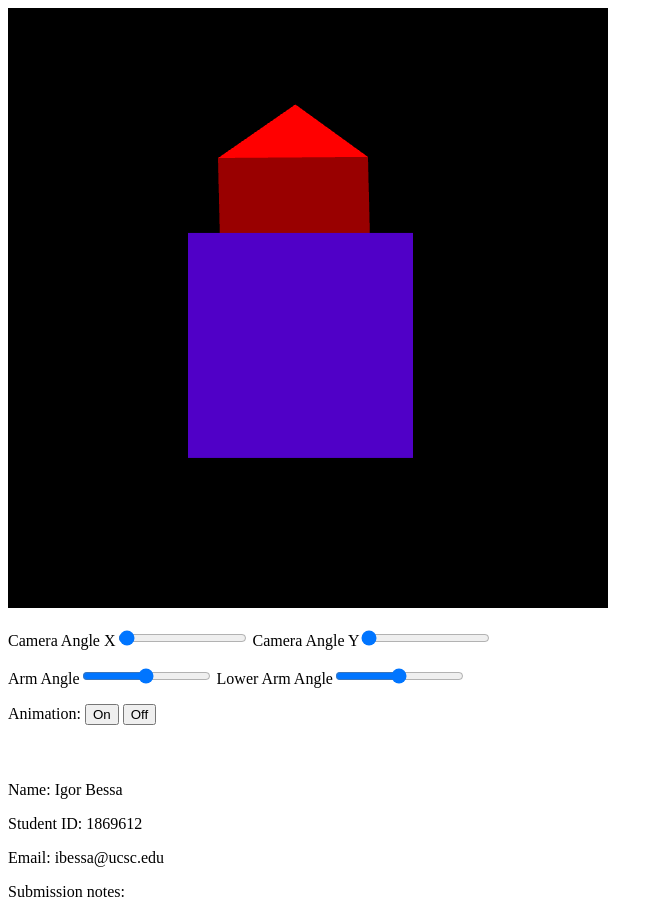
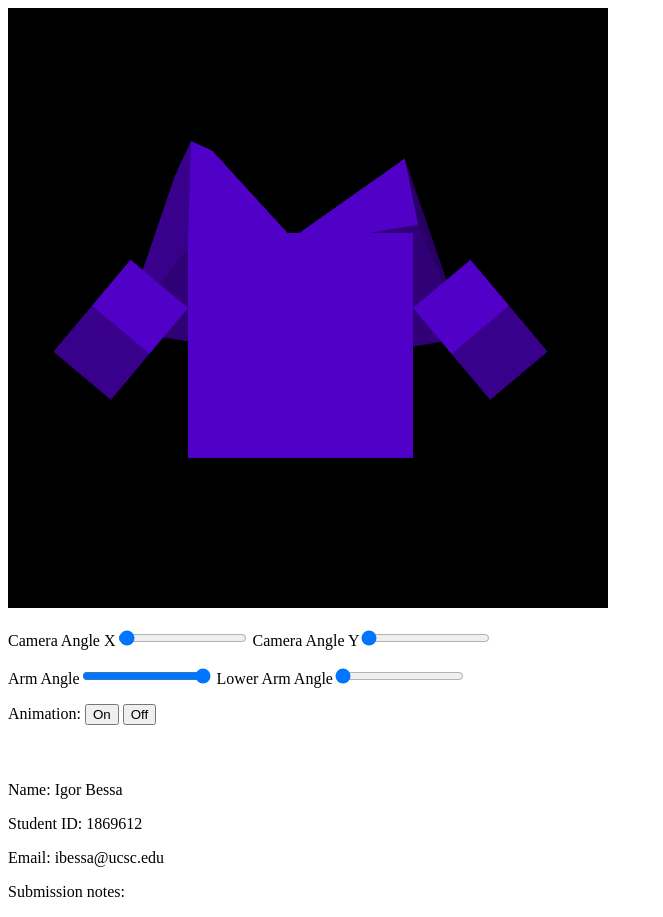
Before and after one commit to eeg0re/Asg2, a plain HTML site: page index.html in a window 1280 px wide. Shown: the whole page, without its empty margins (0-663 px from the left). Drawn offline with Linux system fonts and the light colour scheme; animation ran at ten frames a second.

Commit message:
Posable upper and lower arms

```diff
--- a/index.html
+++ b/index.html
@@ -16,8 +16,8 @@
           Camera Angle Y<input type="range" min="0" max="360" value="0" class="slider" id="angleSliderY">
         </p>
         <p>
-          Arm Angle<input type="range" min="-45" max="45" value="0" class="slider" id="armSlider">
-          Lower Arm Angle<input type="range" min="-45" max="45" value="0" class="slider" id="lowerArmSlider">
+          Arm Angle<input type="range" min="-45" max="0" value="14" class="slider" id="armSlider">
+          Lower Arm Angle<input type="range" min="0" max="45" value="0" class="slider" id="lowerArmSlider">
         </p>
         <p>
           Animation: <input type="button" value="On" id="animationBttn">
--- a/src/BlockyAnimal.js
+++ b/src/BlockyAnimal.js
@@ -37,9 +37,12 @@ let g_selectedColor = [1.0, 1.0, 1.0, 1.0];
 let g_selectedSegments = 10;
 let g_globalAngleX = 0.0;
 let g_globalAngleY = 0.0;
-let g_armAngle = 0.0;
+let g_armAngle = -40.0;
 let g_lowerArmAngle = 0.0;
 let g_animationOn = false;
+
+// colors for gengar
+let purple = [0.314, 0.0, 0.78, 1.0];
 
 function setupWebGL() {
     // Retrieve <canvas> element
@@ -121,39 +124,71 @@ function renderAllShapes() {
     //drawTriangle3D([-1.0,0.0,0.0, -0.5, -1.0, 0.0, 0.0, 0.0, 0.0]);
 
     // pass the matrix to rotate the shape
-    let globalRotMat = new Matrix4().rotate(g_globalAngleX, g_globalAngleY, 1, 0);
+    let globalRotMat = new Matrix4();
+    globalRotMat.rotate(g_globalAngleX, 0, 1, 0);
+    globalRotMat.rotate(g_globalAngleY, 1, 0, 0);
     gl.uniformMatrix4fv(u_GlobalRotateMatrix, false, globalRotMat.elements);
 
     let body = new Cube();
-    body.color = [0.314, 0.0, 0.78, 1.0];
+    body.color = purple;
     body.matrix.translate(-0.4, -0.5, 0.0);
     let bodyMatrix = new Matrix4(body.matrix);
     body.matrix.scale(0.75, 0.75, 0.75);
     body.render();
 
     let rightEar = new Pyramid();
-    rightEar.color = [1.0, 0.0, 0.0, 1.0];
-    rightEar.matrix = bodyMatrix;
-    rightEar.matrix.translate(0.1, 1, 0.25);
-    rightEar.matrix.rotate(45, 40, 1, 0);
-    rightEar.matrix.scale(0.5, 0.5, 0.5);
+    rightEar.color = purple;
+    rightEar.matrix = new Matrix4(bodyMatrix);
+    rightEar.matrix.translate(0.0, 0.7, 0.4);
+    rightEar.matrix.rotate(45, 50, -40, 0);
+    rightEar.matrix.scale(0.5, 0.7, 0.5);
     rightEar.render();
 
-    // let rightEar = new Cone();
-    // rightEar.color = [1.0, 0.0, 0.0, 1.0];
-    // rightEar.matrix = bodyMatrix;
-    // rightEar.matrix.translate(0.1, 0.6, 0.25);
-    // rightEar.matrix.rotate(-45, 40, 1, 0);
-    // rightEar.matrix.scale(2.5, 7, 1);
-    // rightEar.render();
+    let leftEar = new Pyramid();
+    leftEar.color = purple;
+    leftEar.matrix = new Matrix4(bodyMatrix);
+    leftEar.matrix.translate(0.3, 0.7, 0.4);
+    leftEar.matrix.rotate(55, 70, 30, 0);
+    leftEar.matrix.scale(0.5, 0.7, 0.5);
+    leftEar.render();
 
-    // let leftEar = new Cone();
-    // leftEar.color = [1.0, 0.0, 0.0, 1.0];
-    // leftEar.matrix = bodyMatrix;
-    // leftEar.matrix.setRotate(270, 1, -1, 0);
-    // leftEar.matrix.scale(4, 7, 1);
-    // leftEar.matrix.translate(-0.1, -0.05, 0.25);
-    // leftEar.render();
+    let rightArmMat;
+    let leftArmMat;
+
+    let rightArm = new Cube();
+    rightArm.color = purple;
+    rightArm.matrix = new Matrix4(bodyMatrix);
+    rightArm.matrix.translate(0.75, 0.5, 0.2);
+    rightArm.matrix.rotate(-g_armAngle, 0, 0, 1);
+    rightArmMat = new Matrix4(rightArm.matrix);
+    rightArm.matrix.scale(0.25, -0.2, 0.25);
+    rightArm.render();
+
+    let leftArm = new Cube();
+    leftArm.color = purple;
+    leftArm.matrix = new Matrix4(bodyMatrix);
+    leftArm.matrix.translate(0, 0.5, 0.2);
+    leftArm.matrix.rotate(g_armAngle, 0, 0, 1);
+    leftArmMat = new Matrix4(leftArm.matrix);
+    leftArm.matrix.scale(-0.25, -0.2, 0.25);
+    leftArm.render();
+
+    let lowerRightArm = new Cube();
+    lowerRightArm.color = purple;
+    lowerRightArm.matrix = new Matrix4(rightArmMat);
+    lowerRightArm.matrix.translate(0.25, -0.2, 0.25);
+    lowerRightArm.matrix.rotate(g_lowerArmAngle, 1, 0, 0);
+    lowerRightArm.matrix.scale(-0.25, -0.2, -0.25);
+    lowerRightArm.render();
+
+    let lowerLeftArm = new Cube();
+    lowerLeftArm.color = purple;
+    lowerLeftArm.matrix = new Matrix4(leftArmMat);
+    lowerLeftArm.matrix.translate(0, -0.2, 0.25);
+    lowerLeftArm.matrix.rotate(g_lowerArmAngle, 1, 0, 0);
+    lowerLeftArm.matrix.scale(-0.25, -0.2, -0.25);
+    lowerLeftArm.render();
+
 
     // let leftArm = new Cube();
     // leftArm.color = [1.0, 1.0, 0.0, 1.0];
```
